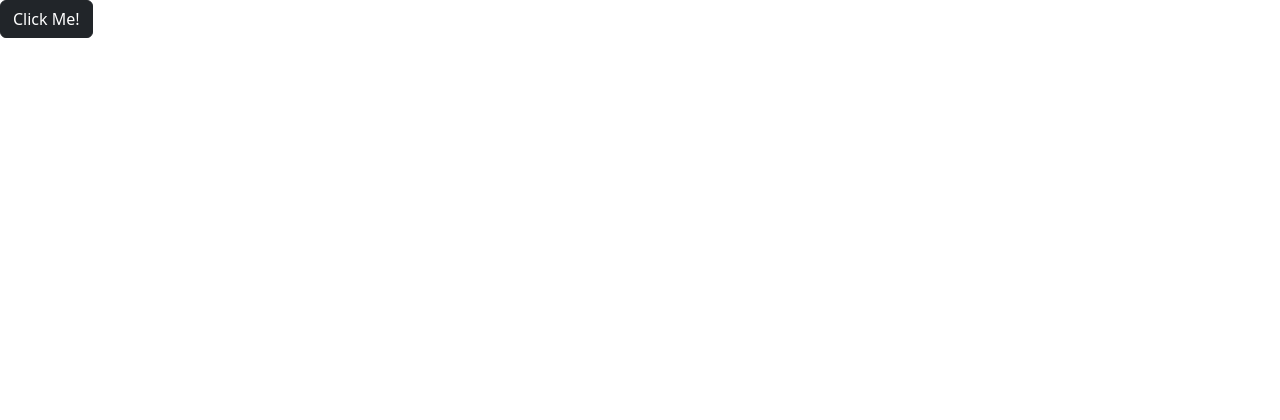
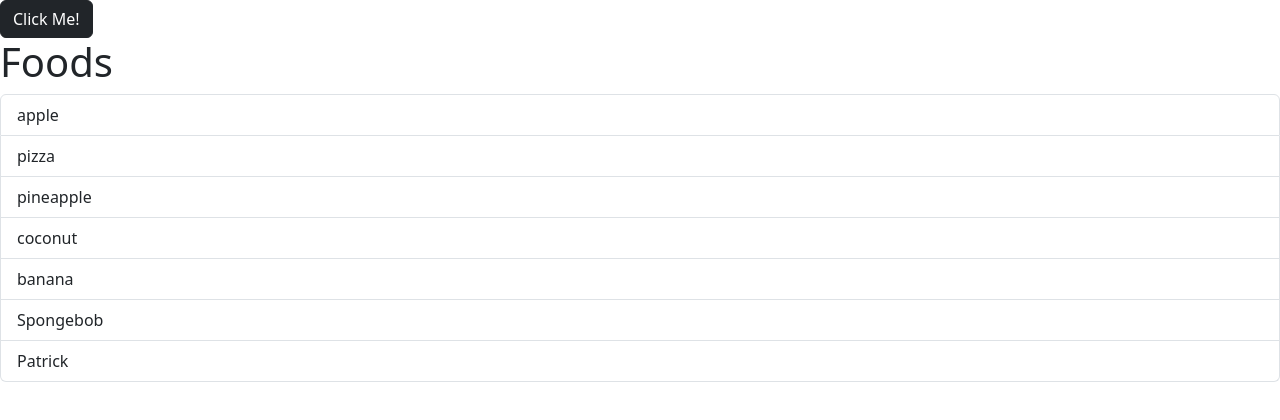
Before and after one commit to udK01/NodeJsTesting, a React (Vite) app: page / in a window 1280 px wide. Shown: the top 420 px of the page. Built offline with nearby package versions, Linux system fonts and the light colour scheme.

Commit message:
Relearnt React

```diff
--- a/src/App.tsx
+++ b/src/App.tsx
@@ -1,17 +1,40 @@
 import { useState } from "react";
 import Alert from "./components/Alert";
 import Button from "./components/Button";
+import ListGroup from "./components/ListGroup";
 
 function App() {
   const [alertVisible, setAlertVisibility] = useState(false);
+  const items = [
+    `apple`,
+    `pizza`,
+    `pineapple`,
+    `coconut`,
+    `banana`,
+    `Spongebob`,
+    `Patrick`,
+  ];
+
+  const handleSelectItem = (item: string) => {
+    console.log(item);
+  };
 
   return (
+    <>
       <div>
         {alertVisible && (
           <Alert onClose={() => setAlertVisibility(false)}>Hello World</Alert>
         )}
         <Button onClick={() => setAlertVisibility(true)}>Click Me!</Button>
       </div>
+      <div>
+        <ListGroup
+          items={items}
+          heading="Foods"
+          onSelectItem={() => handleSelectItem}
+        />
+      </div>
+    </>
   );
 }
 
```
Lines whose indentation alone changed are shown as unchanged.
